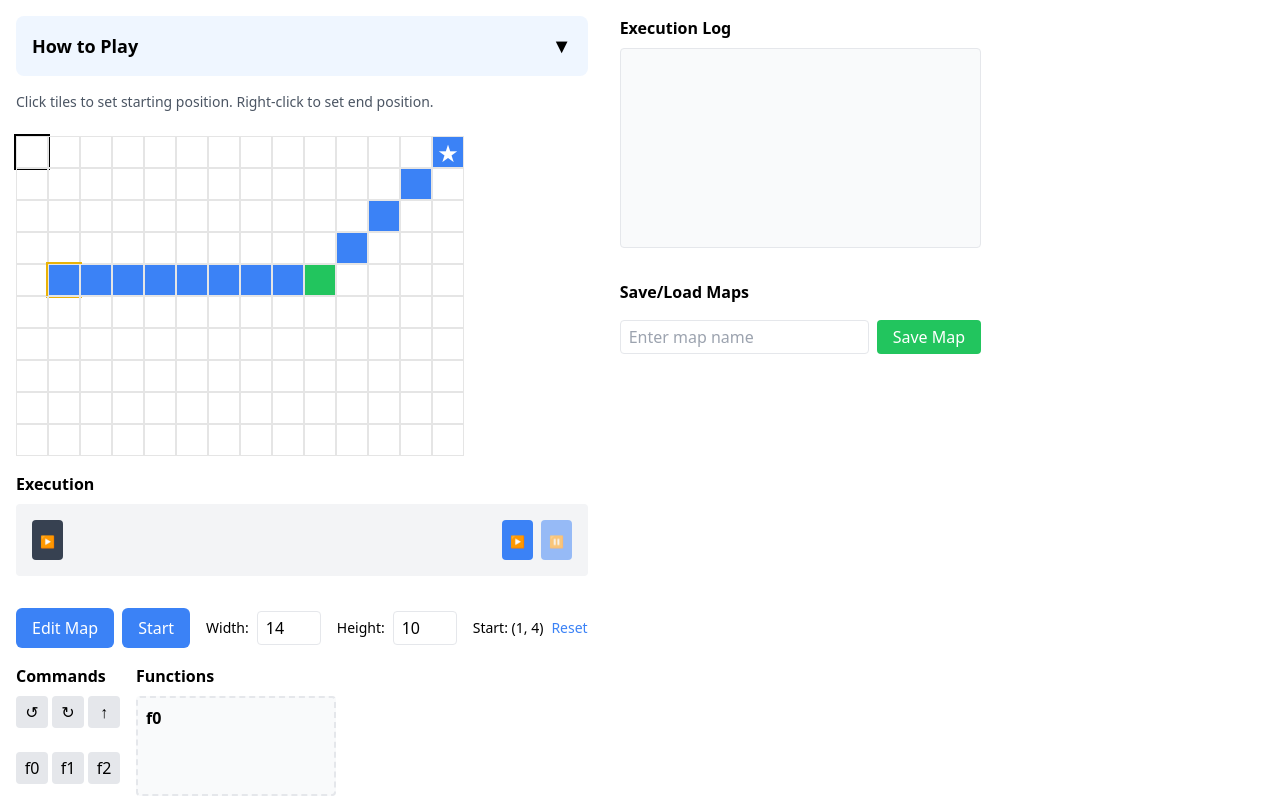
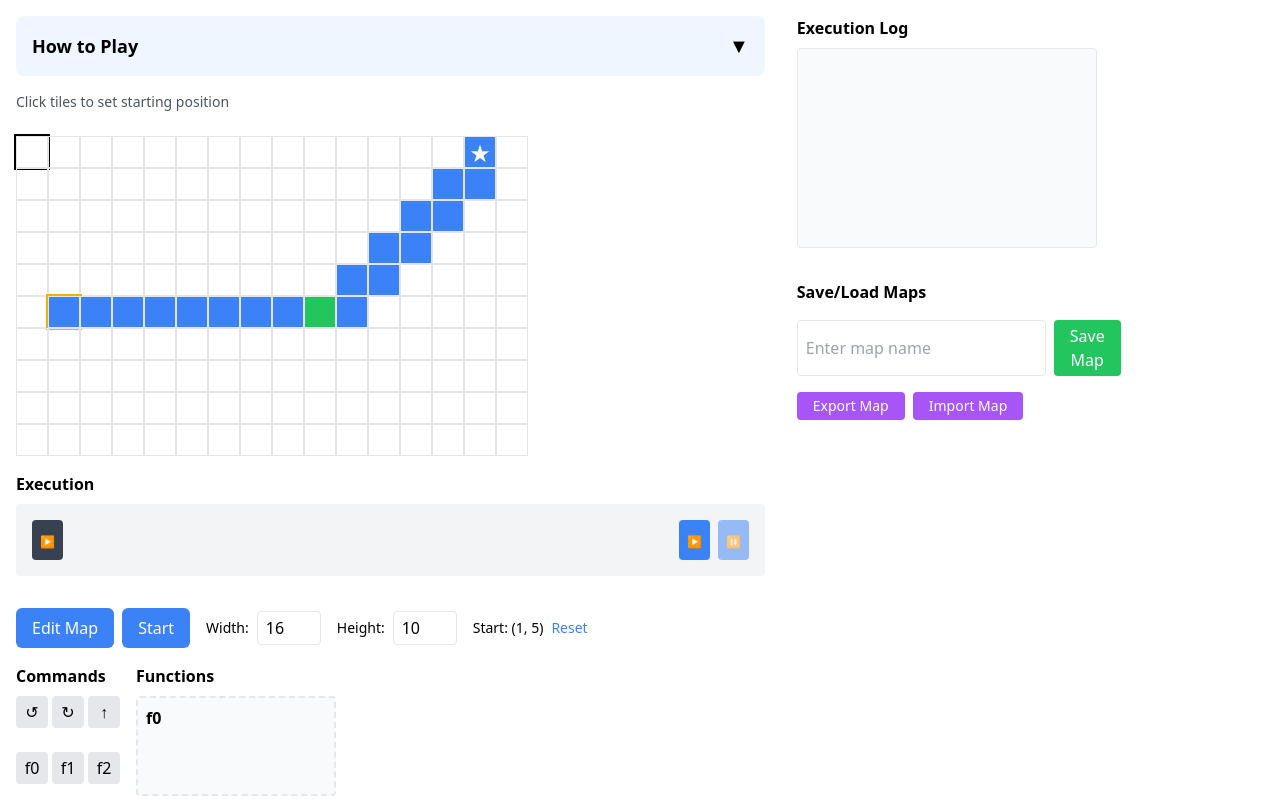
Before and after one commit to dannyhw/func-vis, a React (Vite) app: page / in a window 1280 px wide. Shown: the top 800 px of the page. Built offline with nearby package versions, Linux system fonts and the light colour scheme.

Commit message:
fix: proper default map

```diff
--- a/src/App.tsx
+++ b/src/App.tsx
@@ -40,7 +40,7 @@ type Position = {
 
 type TileColor = "red" | "green" | "blue" | undefined;
 type TileData = {
-  color: TileColor;
+  color?: TileColor;
 };
 
 type Direction = "up" | "right" | "down" | "left";
@@ -81,7 +81,7 @@ type ExecutionLog = {
 
 // Add this new component inside App
 const Instructions = () => {
-  const [isCollapsed, setIsCollapsed] = useState(true); // Start collapsed
+  const [isCollapsed, setIsCollapsed] = useState(true);
 
   return (
     <div className="bg-blue-50 rounded-lg">
@@ -126,8 +126,15 @@ const Instructions = () => {
                 <li>
                   Click a command in a function to cycle its color condition
                 </li>
+                <li>
+                  Click a color button to select a color condition for new
+                  commands
+                </li>
+                <li>Click the same color again to unselect it</li>
+                <li>Drag commands out of functions to remove them</li>
                 <li>Right-click a command in a function to remove it</li>
                 <li>Colored commands only execute on matching colored tiles</li>
+                <li>Uncolored commands work on any tile</li>
               </ul>
             </div>
 
@@ -137,8 +144,10 @@ const Instructions = () => {
                 <li>Press ▶ to start executing the commands in f0</li>
                 <li>Press ⏸ to stop execution at any time</li>
                 <li>The execution preview shows the sequence that will run</li>
+                <li>Function calls are expanded to show their contents</li>
                 <li>The execution log shows each action as it happens</li>
                 <li>Reach the star to complete the level</li>
+                <li>Execution stops if trying to move off the grid</li>
               </ul>
             </div>
 
@@ -149,7 +158,9 @@ const Instructions = () => {
                   Enter a name and click "Save Map" to save your current map
                 </li>
                 <li>Click "Load" on a saved map to restore it</li>
-                <li>Click "Delete" to remove a saved map</li>
+                <li>Click ⋮ to show more options (Overwrite/Delete)</li>
+                <li>Use Overwrite to update an existing map</li>
+                <li>Click Delete to remove a saved map</li>
               </ul>
             </div>
           </div>
@@ -157,6 +168,177 @@ const Instructions = () => {
       )}
     </div>
   );
+};
+
+// Replace the existing tile coordinate definitions with a default map
+const DEFAULT_MAP: SavedMap = {
+  id: "1730572305035",
+  name: "Exported Map",
+  tiles: [
+    {},
+    {},
+    {},
+    {},
+    {},
+    {},
+    {},
+    {},
+    {},
+    {},
+    {},
+    {},
+    {},
+    {},
+    { color: "blue" },
+    {},
+    {},
+    {},
+    {},
+    {},
+    {},
+    {},
+    {},
+    {},
+    {},
+    {},
+    {},
+    {},
+    {},
+    { color: "blue" },
+    { color: "blue" },
+    {},
+    {},
+    {},
+    {},
+    {},
+    {},
+    {},
+    {},
+    {},
+    {},
+    {},
+    {},
+    {},
+    { color: "blue" },
+    { color: "blue" },
+    {},
+    {},
+    {},
+    {},
+    {},
+    {},
+    {},
+    {},
+    {},
+    {},
+    {},
+    {},
+    {},
+    { color: "blue" },
+    { color: "blue" },
+    {},
+    {},
+    {},
+    {},
+    {},
+    {},
+    {},
+    {},
+    {},
+    {},
+    {},
+    {},
+    {},
+    { color: "blue" },
+    { color: "blue" },
+    {},
+    {},
+    {},
+    {},
+    {},
+    { color: "blue" },
+    { color: "blue" },
+    { color: "blue" },
+    { color: "blue" },
+    { color: "blue" },
+    { color: "blue" },
+    { color: "blue" },
+    { color: "blue" },
+    { color: "green" },
+    { color: "blue" },
+    {},
+    {},
+    {},
+    {},
+    {},
+    {},
+    {},
+    {},
+    {},
+    {},
+    {},
+    {},
+    {},
+    {},
+    {},
+    {},
+    {},
+    {},
+    {},
+    {},
+    {},
+    {},
+    {},
+    {},
+    {},
+    {},
+    {},
+    {},
+    {},
+    {},
+    {},
+    {},
+    {},
+    {},
+    {},
+    {},
+    {},
+    {},
+    {},
+    {},
+    {},
+    {},
+    {},
+    {},
+    {},
+    {},
+    {},
+    {},
+    {},
+    {},
+    {},
+    {},
+    {},
+    {},
+    {},
+    {},
+    {},
+    {},
+    {},
+    {},
+    {},
+    {},
+    {},
+    {},
+    {},
+    {},
+    {},
+    {},
+    {},
+  ],
+  startPosition: { x: 1, y: 5 },
+  endPosition: { x: 14, y: 0 },
+  mapSize: { width: 16, height: 10 },
 };
 
 function App() {
@@ -168,55 +350,15 @@ function App() {
   const [isExecuting, setIsExecuting] = useState(false);
   const draggedCommand = useRef<Command | null>(null);
   const [isEditing, setIsEditing] = useState(false);
-  const [mapSize, setMapSize] = useState<MapSize>({ width: 14, height: 10 });
-  const [startPosition, setStartPosition] = useState<Position>({ x: 1, y: 4 });
-  const [tiles, setTiles] = useState<TileData[]>(() => {
-    const initialTiles = Array.from({ length: 14 * 10 }, () => ({
-      color: undefined as TileColor,
-    }));
-
-    // Set the horizontal blue path (8 tiles)
-    const horizontalBlueTiles = [
-      { x: 1, y: 4 }, // start (with arrow)
-      { x: 2, y: 4 },
-      { x: 3, y: 4 },
-      { x: 4, y: 4 },
-      { x: 5, y: 4 },
-      { x: 6, y: 4 },
-      { x: 7, y: 4 },
-      { x: 8, y: 4 },
-    ];
-
-    // Set the green turning point
-    const greenTile = { x: 9, y: 4 };
-
-    // Set the diagonal blue path - adjusted to match the image exactly
-    const diagonalBlueTiles = [
-      { x: 10, y: 3 },
-      { x: 11, y: 2 },
-      { x: 12, y: 1 },
-      { x: 13, y: 0 },
-    ];
-
-    // Apply horizontal blue tiles
-    horizontalBlueTiles.forEach(({ x, y }) => {
-      initialTiles[y * mapSize.width + x] = { color: "blue" as TileColor };
-    });
-
-    // Apply green tile
-    initialTiles[greenTile.y * mapSize.width + greenTile.x] = {
-      color: "green" as TileColor,
-    };
-
-    // Apply diagonal blue tiles
-    diagonalBlueTiles.forEach(({ x, y }) => {
-      initialTiles[y * mapSize.width + x] = { color: "blue" as TileColor };
-    });
-
-    return initialTiles;
-  });
+  const [mapSize, setMapSize] = useState<MapSize>(DEFAULT_MAP.mapSize);
+  const [startPosition, setStartPosition] = useState<Position>(
+    DEFAULT_MAP.startPosition
+  );
+  const [endPosition, setEndPosition] = useState<Position>(
+    DEFAULT_MAP.endPosition
+  );
+  const [tiles, setTiles] = useState<TileData[]>(DEFAULT_MAP.tiles);
   const [playerDirection, setPlayerDirection] = useState<Direction>("right");
-  const [endPosition, setEndPosition] = useState<Position>({ x: 13, y: 0 });
   const [savedMaps, setSavedMaps] = useState<SavedMap[]>([]);
   const [mapName, setMapName] = useState<string>("");
   const [isSuccess, setIsSuccess] = useState(false);
@@ -565,11 +707,17 @@ function App() {
   const handleTileClick = (index: number) => {
     if (!isEditing) return;
 
+    if (isSettingEndPosition) {
+      // Set end position
+      const x = index % mapSize.width;
+      const y = Math.floor(index / mapSize.width);
+      setEndPosition({ x, y });
+      setIsSettingEndPosition(false); // Turn off end position mode after setting
+    } else {
+      // Normal color cycling
       setTiles((prev) => {
         const newTiles = [...prev];
         const currentColor = newTiles[index].color;
-
-      // Cycle through colors: undefined -> red -> green -> blue -> undefined
         const nextColor: TileColor =
           currentColor === undefined
             ? "red"
@@ -578,10 +726,10 @@ function App() {
             : currentColor === "green"
             ? "blue"
             : undefined;
-
         newTiles[index] = { color: nextColor };
         return newTiles;
       });
+    }
   };
 
   const handleMapSizeChange = (
@@ -1141,16 +1289,72 @@ function App() {
     setIsDraggingFromFunction(false);
   };
 
+  // Add new state for end position mode
+  const [isSettingEndPosition, setIsSettingEndPosition] = useState(false);
+
+  // Add these functions near the other map handling functions
+  const exportMap = () => {
+    const mapToExport: SavedMap = {
+      id: Date.now().toString(),
+      name: "Exported Map",
+      tiles,
+      startPosition,
+      endPosition,
+      mapSize,
+    };
+
+    // Convert to JSON string
+    const mapJson = JSON.stringify(mapToExport);
+
+    // Create blob and download link
+    const blob = new Blob([mapJson], { type: "application/json" });
+    const url = URL.createObjectURL(blob);
+    const a = document.createElement("a");
+    a.href = url;
+    a.download = `map-${Date.now()}.json`;
+    document.body.appendChild(a);
+    a.click();
+    document.body.removeChild(a);
+    URL.revokeObjectURL(url);
+  };
+
+  const importMap = (event: React.ChangeEvent<HTMLInputElement>) => {
+    const file = event.target.files?.[0];
+    if (!file) return;
+
+    const reader = new FileReader();
+    reader.onload = (e) => {
+      try {
+        const mapData = JSON.parse(e.target?.result as string) as SavedMap;
+        // Load the imported map
+        setTiles(mapData.tiles);
+        setStartPosition(mapData.startPosition);
+        setEndPosition(mapData.endPosition);
+        setMapSize(mapData.mapSize);
+        setSelectedTile(getTileIndex(mapData.startPosition));
+      } catch (error) {
+        console.error("Error importing map:", error);
+        alert("Invalid map file");
+      }
+    };
+    reader.readAsText(file);
+
+    // Reset the input
+    event.target.value = "";
+  };
+
   return (
-    <div className="flex flex-col lg:flex-row gap-8 p-4">
-      {/* Left side - Main game content */}
-      <div className="flex flex-col gap-4">
+    <div className="flex flex-col lg:flex-row gap-8 p-4 min-h-screen">
+      {/* Left side - Main game content - add max-w-[60%] for desktop */}
+      <div className="flex flex-col gap-4 w-full lg:max-w-[60%]">
         <Instructions />
 
         <div className="text-sm text-gray-600 mb-2">
           {isEditing
-            ? "Click tiles to change their color. Right-click to set end position."
-            : "Click tiles to set starting position. Right-click to set end position."}
+            ? isSettingEndPosition
+              ? "Click a tile to set the end position (star)"
+              : "Click tiles to change their color"
+            : "Click tiles to set starting position"}
         </div>
 
         <div
@@ -1231,6 +1435,26 @@ function App() {
               {isEditing ? "Stop Editing" : "Edit Map"}
             </button>
 
+            {isEditing && (
+              <>
+                <button
+                  className="bg-yellow-500 text-white px-4 py-2 rounded-md"
+                  onClick={handleClearMap}
+                >
+                  Clear Map
+                </button>
+
+                <button
+                  className={`px-4 py-2 rounded-md ${
+                    isSettingEndPosition ? "bg-purple-500" : "bg-gray-500"
+                  } text-white`}
+                  onClick={() => setIsSettingEndPosition(!isSettingEndPosition)}
+                >
+                  {isSettingEndPosition ? "Setting End..." : "Set End"}
+                </button>
+              </>
+            )}
+
             <button
               className="bg-blue-500 text-white px-4 py-2 rounded-md"
               onClick={() => start()}
@@ -1238,15 +1462,6 @@ function App() {
             >
               Start
             </button>
-
-            {isEditing && (
-              <button
-                className="bg-yellow-500 text-white px-4 py-2 rounded-md"
-                onClick={handleClearMap}
-              >
-                Clear Map
-              </button>
-            )}
           </div>
 
           {/* Map size controls */}
@@ -1561,8 +1776,8 @@ function App() {
         </div>
       </div>
 
-      {/* Right side - Logs and Save/Load */}
-      <div className="flex flex-col gap-8 lg:min-w-[300px]">
+      {/* Right side - Logs and Save/Load - set fixed width */}
+      <div className="flex flex-col gap-8 w-full lg:w-[300px] shrink-0">
         {/* Execution Log */}
         <div className="flex flex-col gap-2">
           <h3 className="font-bold">Execution Log</h3>
@@ -1594,6 +1809,25 @@ function App() {
             >
               Save Map
             </button>
+          </div>
+
+          <div className="flex gap-2">
+            <button
+              onClick={exportMap}
+              className="bg-purple-500 text-white px-4 py-1 rounded text-sm"
+            >
+              Export Map
+            </button>
+
+            <label className="bg-purple-500 text-white px-4 py-1 rounded text-sm cursor-pointer">
+              Import Map
+              <input
+                type="file"
+                accept=".json"
+                onChange={importMap}
+                className="hidden"
+              />
+            </label>
           </div>
 
           <div className="flex flex-col gap-2">
```
Lines whose indentation alone changed are shown as unchanged.
